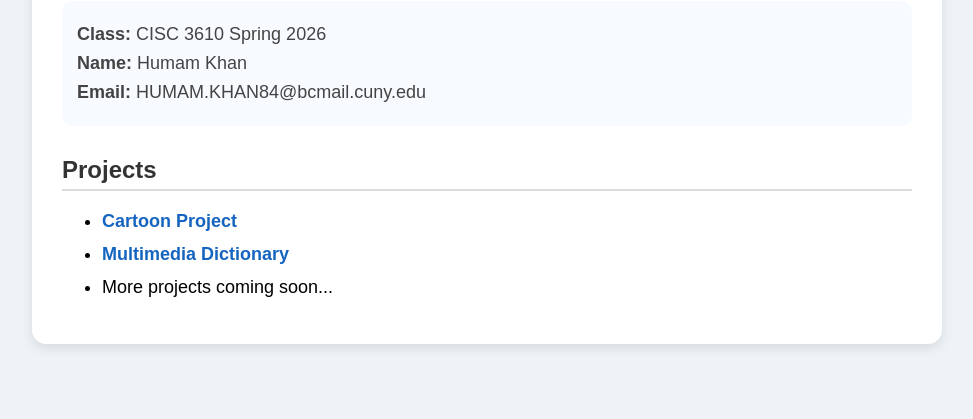
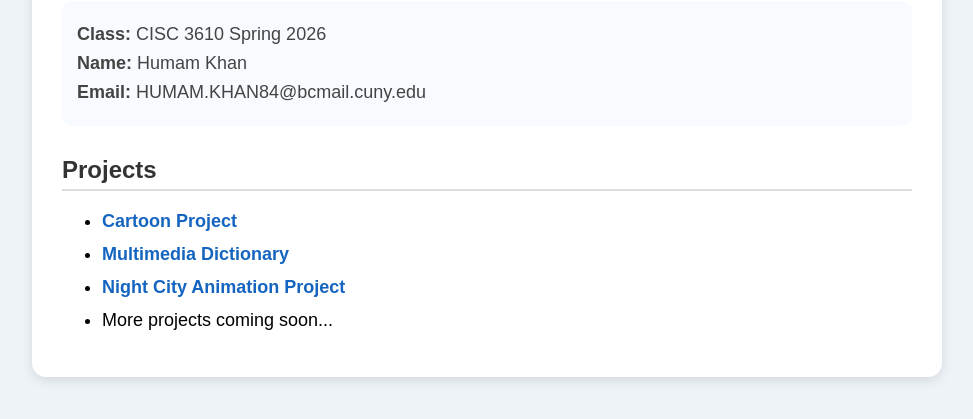
Before and after one commit to humamkhan35/3610, a plain HTML site: page index.html in a window 1280 px wide. Shown: the part 149-568 px from the top of the page, without its empty margins (153-1126 px from the left). Drawn offline with Linux system fonts and the light colour scheme.

Commit message:
Add link to Night City Animation Project

```diff
--- a/index.html
+++ b/index.html
@@ -74,6 +74,7 @@
     <ul>
       <li><a href="cartoon.html">Cartoon Project</a></li>
       <li><a href="Multimedia-dictionary/index.html">Multimedia Dictionary</a></li>
+      <li><a href="animation.html">Night City Animation Project</a></li>
       <li>More projects coming soon...</li>
     </ul>
   </div>
```
